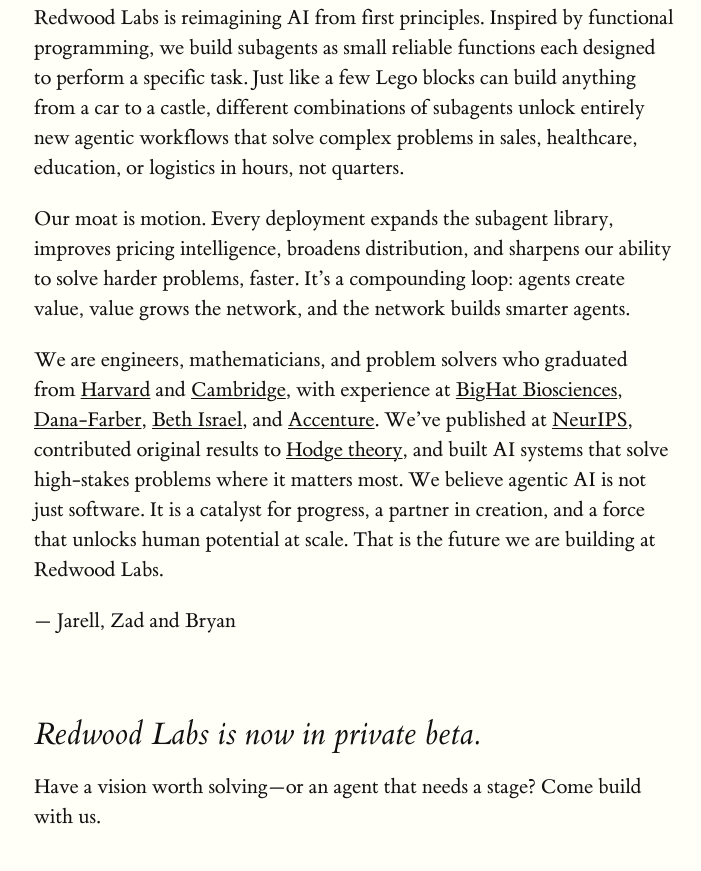
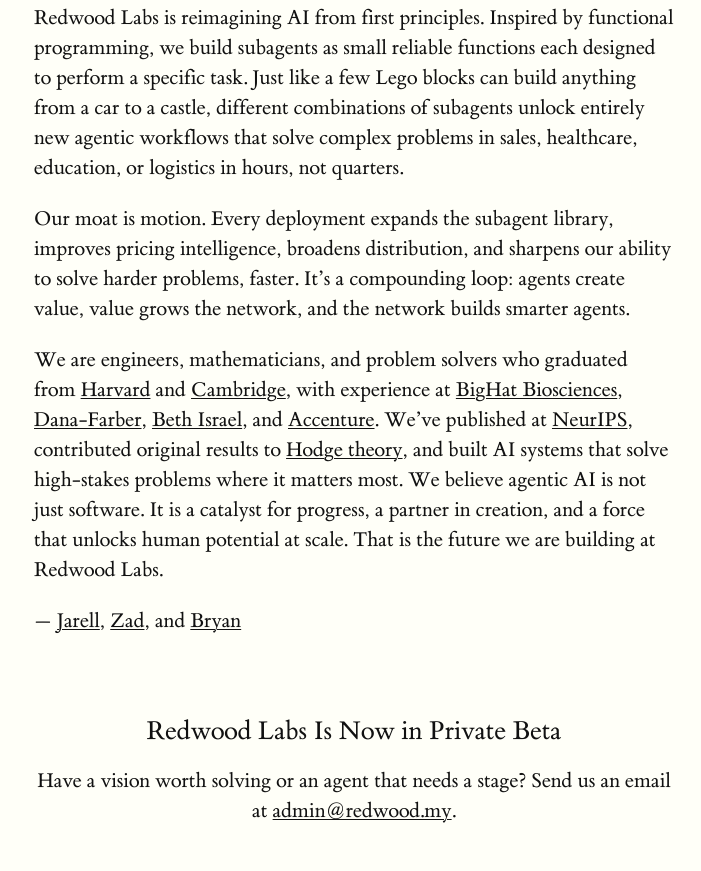
Before and after one commit to redwood-my/Home, a website: page index.html in a window 1280 px wide. Shown: the part 506-1377 px from the top of the page, without its empty margins (286-987 px from the left). Drawn offline with Linux system fonts and the light colour scheme.

Commit message:
Add files via upload

```diff
--- a/index.html
+++ b/index.html
@@ -13,7 +13,7 @@
       <section>
         <p>Redwood is a full‑stack AI company built on one idea: every business deserves an agent designed precisely for
           its hardest problem, and every great agent deserves a clear path to market.
-          We started by fixing a small sales and marketing bottleneck for <a href="https://flashpoint.my/"></a>Flashpoint</a>, and
+          We started by fixing a small sales and marketing bottleneck for <a href="https://flashpoint.my/">Flashpoint</a>, and
           realized each subagent we built could be reused, recombined, and reassembled to solve entirely different
           problems across industries.
         </p>
@@ -38,14 +38,15 @@
       We believe agentic AI is not just software. It is a catalyst for progress, a partner in creation,
       and a force that unlocks human potential at scale. That is the future we are building at Redwood Labs.
 
-      <p> — Jarell, Zad and Bryan</p>
+      <p> — <a href="https://www.linkedin.com/in/jarellcheong/">Jarell</a>, <a href="https://www.linkedin.com/in/zad-chin/">Zad</a>, and
+        <a href="https://www.linkedin.com/in/bryan-yong-8b655a116/">Bryan</a></p>
     </section>
 
 
 
       <section>
-        <h2 id="epilogue">Redwood Labs is now in private beta.</h2>
-       <p>Have a vision worth solving—or an agent that needs a stage? Come build with us.</p>
+        <h2 id="epilogue">Redwood Labs Is Now in Private Beta</h2>
+       <p style="text-align: center;">Have a vision worth solving or an agent that needs a stage? Send us an email at <a href="mailto:admin@redwood.my">admin@redwood.my</a>.</p>
       </section>
 
   </body>
--- a/tufte.css
+++ b/tufte.css
@@ -56,13 +56,7 @@
     counter-reset: sidenote-counter;
 }
 
-/* Adds dark mode */
-@media (prefers-color-scheme: dark) {
-    body {
-        background-color: #151515;
-        color: #ddd;
-    }
-}
+
 
 h1 {
     font-weight: 400;
@@ -74,12 +68,13 @@
 }
 
 h2 {
-    font-style: italic;
+    font-style: normal;
     font-weight: 400;
     margin-top: 2.1rem;
     margin-bottom: 1.4rem;
-    font-size: 2.2rem;
+    font-size: 1.8rem;
     line-height: 1;
+    text-align: center;
 }
 
 h3 {
```
